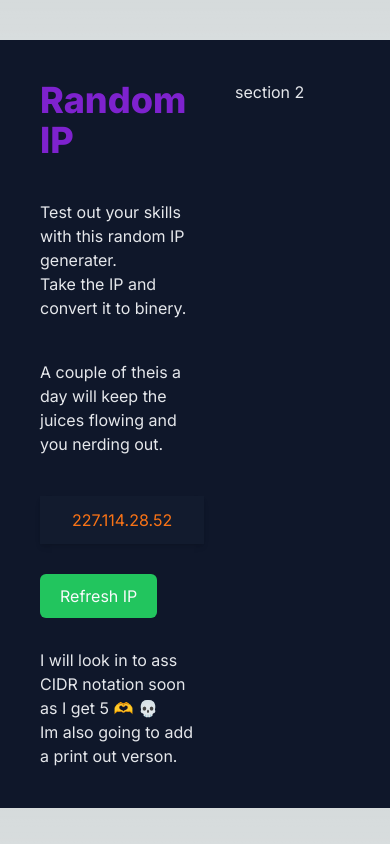
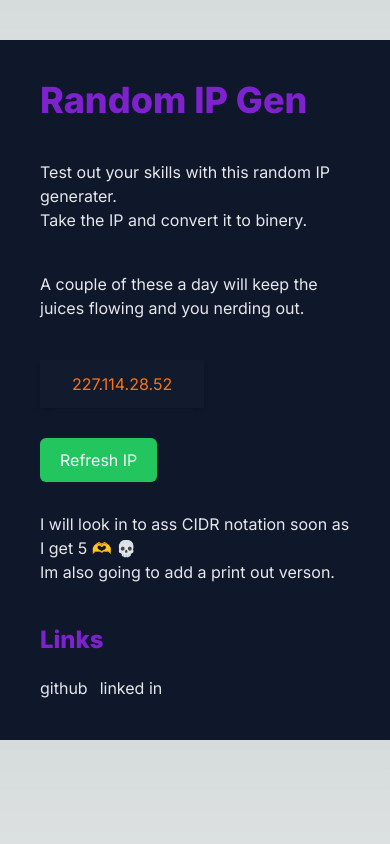
Before and after one commit to IAmCainey/subnetting, a Next.js app: page / in a window 390 px wide. Built offline with nearby package versions, Linux system fonts and the light colour scheme.

Commit message:
layout changes

```diff
--- a/app/page.js
+++ b/app/page.js
@@ -22,9 +22,11 @@ export default function Home() {
   const fakeIPAddress = generateFakeIPAddress();
 
   return (
-    <div className="container max-w-1/2 m-auto bg-slate-900 text-gray-200 p-10 mt-10 flex gap-10">
-      <div className="w-1/2">
-        <h1 className="text-4xl text-purple-700 font-extrabold">Random IP</h1>
+    <div className="container max-w-1/2 m-auto bg-slate-900 text-gray-200 p-10 mt-10 md:flex gap-10">
+      <div className="w-full md:w-2/3">
+        <h1 className="text-4xl text-purple-700 font-extrabold">
+          Random IP Gen
+        </h1>
 
         <p className="py-10">
           Test out your skills with this random IP generater. <br />
@@ -32,7 +34,7 @@ export default function Home() {
         </p>
 
         <p>
-          A couple of theis a day will keep the juices flowing and you nerding
+          A couple of these a day will keep the juices flowing and you nerding
           out.
         </p>
 
@@ -40,7 +42,10 @@ export default function Home() {
           {fakeIPAddress}
         </h2>
 
-        <a className="bg-green-500 text-gray-50 px-5 py-3 rounded-md" href="/">
+        <a
+          className="bg-green-500 text-gray-50 px-5 py-3 rounded-md hover:bg-green-400 hover:shadow-md"
+          href="/"
+        >
           Refresh IP
         </a>
 
@@ -50,8 +55,12 @@ export default function Home() {
         </div>
       </div>
 
-      <div>
-        <h2>section 2</h2>
+      <div className="md:pt-0 pt-10">
+        <h2 className="text-2xl pb-5 text-purple-700 font-extrabold">Links</h2>
+        <ul className="flex gap-3 opacity-50`">
+          <ol>github</ol>
+          <ol>linked in</ol>
+        </ul>
       </div>
     </div>
   );
```
